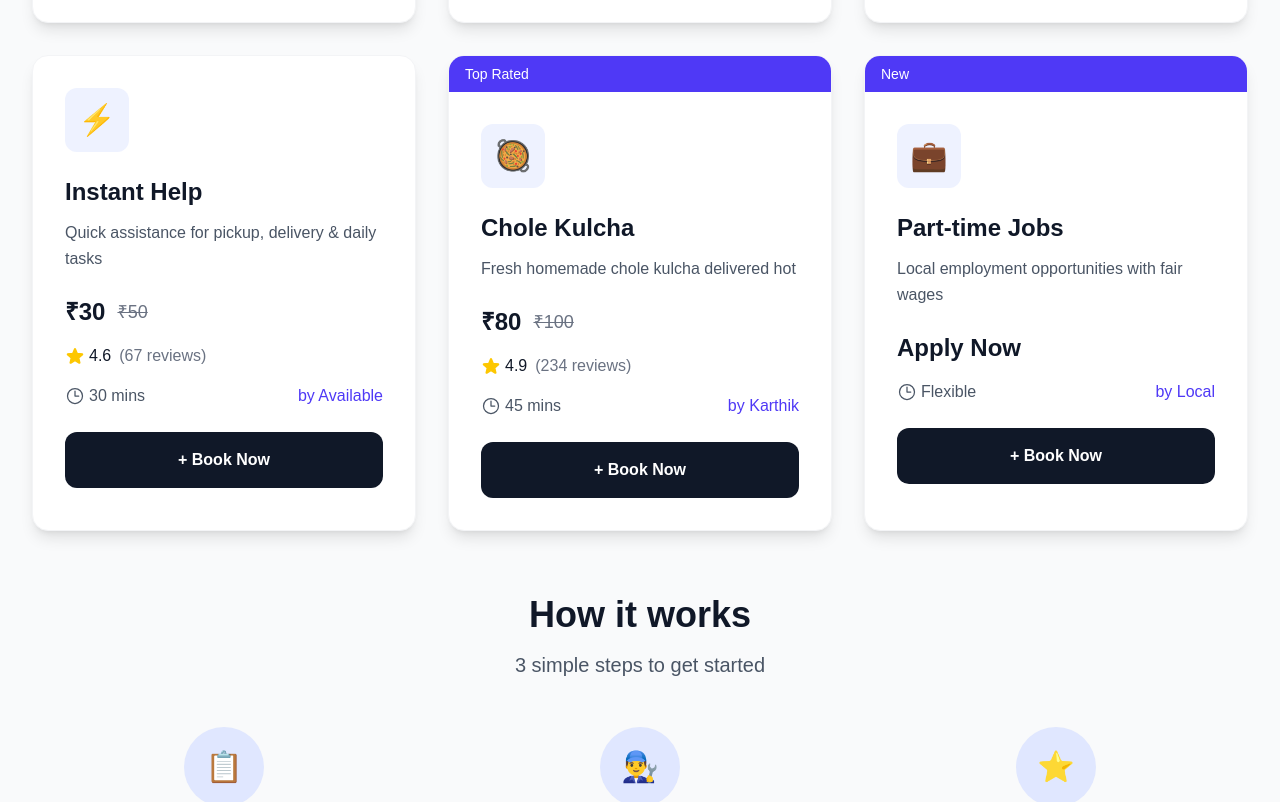
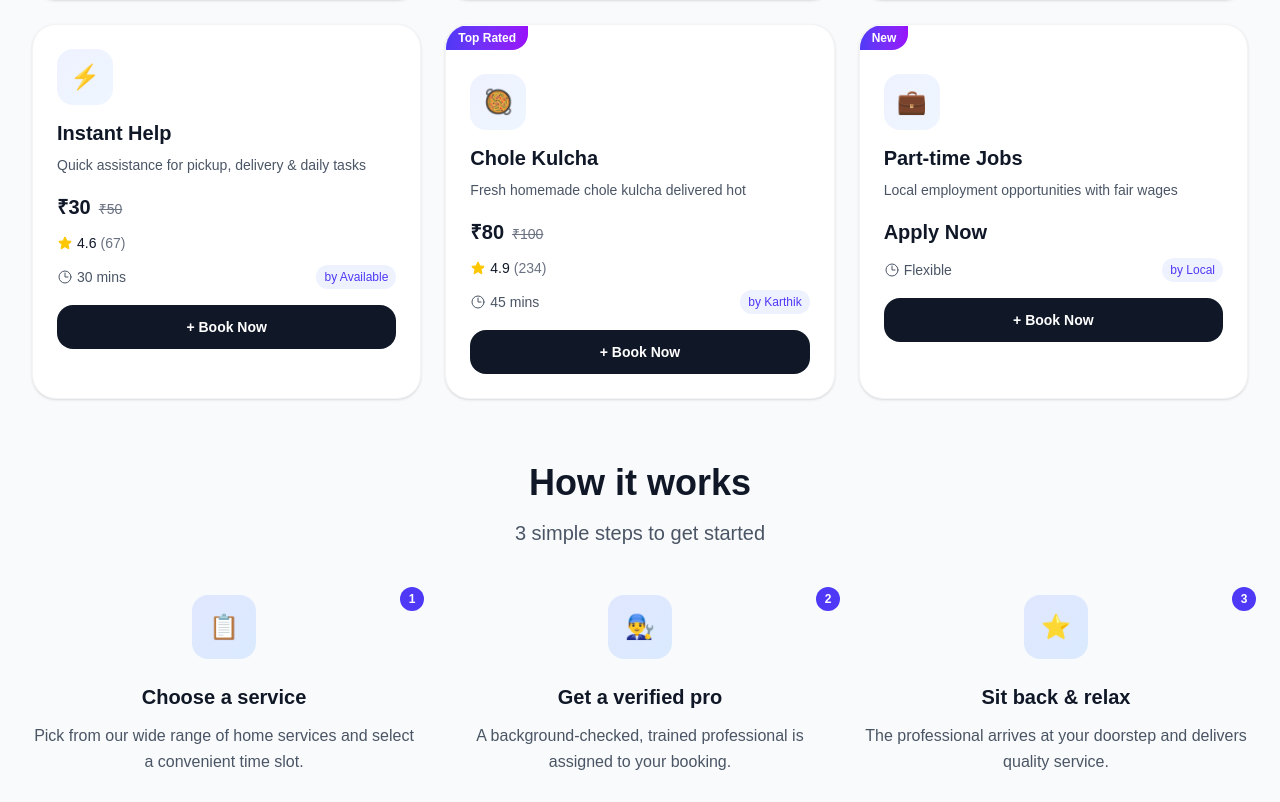
Before and after one commit to PantahrAI/sector5-works, a Next.js app: page / in a window 1280 px wide. Shown: the part 789-1591 px from the top of the page. Built offline with nearby package versions, Linux system fonts and the light colour scheme.

Commit message:
Premium aesthetic upgrade: smaller cards, better icons, filter tabs, step numbers, refined spacing - matching Laddership quality

```diff
--- a/app/page.tsx
+++ b/app/page.tsx
@@ -196,25 +196,40 @@ export default function Home() {
           </p>
         </div>
 
+        {/* Filter Tabs */}
+        <div className="flex justify-center mb-12">
+          <div className="inline-flex bg-gray-100 dark:bg-gray-800 rounded-2xl p-1">
+            <button className="px-6 py-3 bg-indigo-600 text-white rounded-xl text-base font-medium shadow-sm">
+              Most Booked
+            </button>
+            <button className="px-6 py-3 text-gray-600 dark:text-gray-400 hover:text-gray-900 dark:hover:text-white rounded-xl text-base font-medium transition-colors">
+              Popular
+            </button>
+            <button className="px-6 py-3 text-gray-600 dark:text-gray-400 hover:text-gray-900 dark:hover:text-white rounded-xl text-base font-medium transition-colors">
+              Summer Sale
+            </button>
+          </div>
+        </div>
+
         {/* Services Grid */}
         <section id="services" className="mb-16">
-          <div className="grid grid-cols-1 md:grid-cols-2 lg:grid-cols-3 gap-8">
+          <div className="grid grid-cols-1 md:grid-cols-2 lg:grid-cols-3 gap-6">
             {services.map((service, index) => (
               <div
                 key={index}
-                className="group bg-white dark:bg-gray-800 rounded-2xl shadow-lg hover:shadow-xl transition-all duration-300 overflow-hidden border border-gray-100 dark:border-gray-700 hover:border-indigo-200 dark:hover:border-indigo-600 cursor-pointer"
+                className="group bg-white dark:bg-gray-800 rounded-3xl shadow-sm hover:shadow-2xl transition-all duration-500 overflow-hidden border border-gray-100 dark:border-gray-700 hover:border-indigo-100 dark:hover:border-indigo-800 cursor-pointer hover:-translate-y-1"
               >
                 {/* Service Tag */}
                 {service.tag && (
-                  <div className="bg-indigo-600 text-white px-4 py-2 text-sm font-medium">
+                  <div className="bg-gradient-to-r from-indigo-600 to-purple-600 text-white px-3 py-1 text-xs font-semibold rounded-br-2xl inline-block">
                     {service.tag}
                   </div>
                 )}
 
-                <div className="p-8">
+                <div className="p-6">
                   {/* Service Icon */}
-                  <div className="w-16 h-16 bg-indigo-50 dark:bg-indigo-900/20 rounded-xl flex items-center justify-center mb-6 group-hover:scale-110 transition-transform">
-                    <span className="text-3xl">{service.title === 'Dry Cleaning' ? '👔' :
+                  <div className="w-14 h-14 bg-gradient-to-br from-indigo-50 to-blue-50 dark:from-indigo-900/20 dark:to-blue-900/20 rounded-2xl flex items-center justify-center mb-4 group-hover:scale-110 transition-transform duration-300">
+                    <span className="text-2xl">{service.title === 'Dry Cleaning' ? '🧸' :
                                                    service.title === 'Ironing Services' ? '👚' :
                                                    service.title === 'Car Cleaning' ? '🚗' :
                                                    service.title === 'Instant Help' ? '⚡' :
@@ -222,21 +237,21 @@ export default function Home() {
                   </div>
 
                   {/* Service Info */}
-                  <h3 className="text-2xl font-bold text-gray-900 dark:text-white mb-3">
+                  <h3 className="text-xl font-bold text-gray-900 dark:text-white mb-2 leading-tight">
                     {service.title}
                   </h3>
 
-                  <p className="text-base text-gray-600 dark:text-gray-400 mb-6 leading-relaxed">
+                  <p className="text-sm text-gray-600 dark:text-gray-400 mb-4 leading-relaxed line-clamp-2">
                     {service.description}
                   </p>
 
                   {/* Pricing */}
-                  <div className="flex items-center space-x-3 mb-4">
-                    <span className="text-2xl font-bold text-gray-900 dark:text-white">
+                  <div className="flex items-baseline space-x-2 mb-3">
+                    <span className="text-xl font-bold text-gray-900 dark:text-white">
                       {service.price}
                     </span>
                     {service.originalPrice && (
-                      <span className="text-lg text-gray-500 line-through">
+                      <span className="text-sm text-gray-500 line-through">
                         {service.originalPrice}
                       </span>
                     )}
@@ -244,32 +259,30 @@ export default function Home() {
 
                   {/* Rating & Reviews */}
                   {service.rating > 0 && (
-                    <div className="flex items-center space-x-2 mb-4">
-                      <div className="flex items-center space-x-1">
-                        <StarIcon className="h-5 w-5 text-yellow-400 fill-current" />
-                        <span className="text-base font-medium text-gray-900 dark:text-white">
-                          {service.rating}
-                        </span>
-                      </div>
-                      <span className="text-base text-gray-500 dark:text-gray-400">
-                        ({service.reviews} reviews)
+                    <div className="flex items-center space-x-1 mb-3">
+                      <StarIcon className="h-4 w-4 text-yellow-400 fill-current" />
+                      <span className="text-sm font-medium text-gray-900 dark:text-white">
+                        {service.rating}
+                      </span>
+                      <span className="text-sm text-gray-500 dark:text-gray-400">
+                        ({service.reviews})
                       </span>
                     </div>
                   )}
 
                   {/* Time & Provider */}
-                  <div className="flex items-center justify-between text-base text-gray-600 dark:text-gray-400 mb-6">
+                  <div className="flex items-center justify-between text-sm text-gray-600 dark:text-gray-400 mb-4">
                     <span className="flex items-center space-x-1">
-                      <ClockIcon className="h-5 w-5" />
+                      <ClockIcon className="h-4 w-4" />
                       <span>{service.time}</span>
                     </span>
-                    <span className="font-medium text-indigo-600 dark:text-indigo-400">
+                    <span className="text-xs font-medium text-indigo-600 dark:text-indigo-400 bg-indigo-50 dark:bg-indigo-900/20 px-2 py-1 rounded-full">
                       by {service.provider}
                     </span>
                   </div>
 
                   {/* Book Button */}
-                  <button className="w-full bg-gray-900 dark:bg-white text-white dark:text-gray-900 py-4 rounded-xl text-base font-semibold hover:bg-gray-800 dark:hover:bg-gray-100 transition-colors group-hover:scale-105 transform duration-200">
+                  <button className="w-full bg-gray-900 dark:bg-white text-white dark:text-gray-900 py-3 rounded-2xl text-sm font-semibold hover:bg-gray-800 dark:hover:bg-gray-100 transition-all duration-200 group-hover:shadow-lg">
                     + Book Now
                   </button>
                 </div>
@@ -287,14 +300,20 @@ export default function Home() {
 
           <div className="grid grid-cols-1 md:grid-cols-3 gap-8">
             {howItWorks.map((step, index) => (
-              <div key={index} className="text-center">
-                <div className="w-20 h-20 bg-indigo-100 dark:bg-indigo-900/30 rounded-full flex items-center justify-center mx-auto mb-6">
-                  <span className="text-3xl">{step.icon}</span>
+              <div key={index} className="text-center group">
+                <div className="relative">
+                  <div className="w-16 h-16 bg-gradient-to-br from-indigo-100 to-blue-100 dark:from-indigo-900/30 dark:to-blue-900/30 rounded-2xl flex items-center justify-center mx-auto mb-6 group-hover:scale-110 transition-transform duration-300">
+                    <span className="text-2xl">{step.icon}</span>
+                  </div>
+                  {/* Step Number */}
+                  <div className="absolute -top-2 -right-2 w-6 h-6 bg-indigo-600 text-white rounded-full flex items-center justify-center text-xs font-bold">
+                    {step.step}
+                  </div>
                 </div>
-                <h3 className="text-2xl font-bold text-gray-900 dark:text-white mb-4">
+                <h3 className="text-xl font-bold text-gray-900 dark:text-white mb-3">
                   {step.title}
                 </h3>
-                <p className="text-lg text-gray-600 dark:text-gray-400 leading-relaxed max-w-sm mx-auto">
+                <p className="text-base text-gray-600 dark:text-gray-400 leading-relaxed max-w-sm mx-auto">
                   {step.description}
                 </p>
               </div>
```
